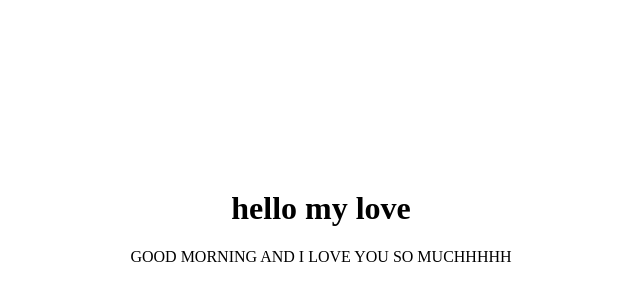
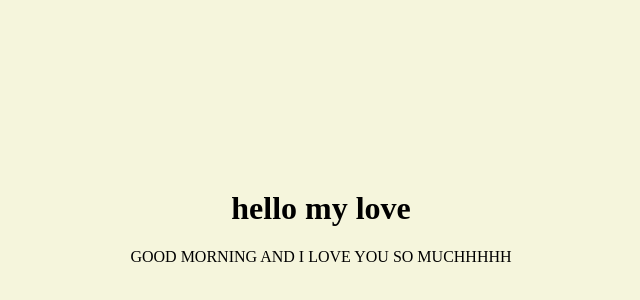
Before and after one commit to LikiTH1233/suprise-, a plain HTML site: page index.html in a window 1280 px wide. Shown: the part 172-472 px from the top of the page, without its empty margins (319-959 px from the left). Drawn offline with Linux system fonts and the light colour scheme.

Commit message:
Update index.html

```diff
--- a/index.html
+++ b/index.html
@@ -1,2 +1,2 @@
-<html><head><body style="align-content:center;,background-color: beige;"><h1 style="text-align:center;">hello my love</h1>
+<html><head><body style="align-content:center; background-color: beige;"><h1 style="text-align:center;">hello my love</h1>
 <p style="text-align:center;">GOOD MORNING AND I LOVE YOU SO MUCHHHHH </p></body></head></html>
```
